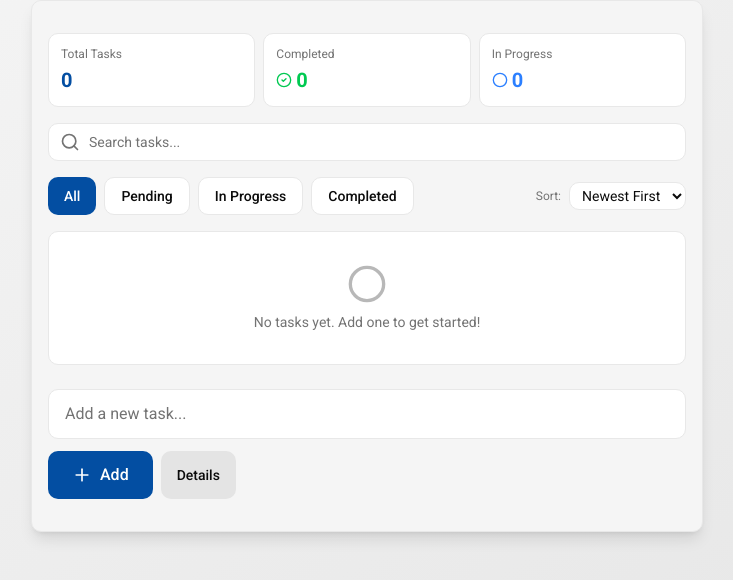
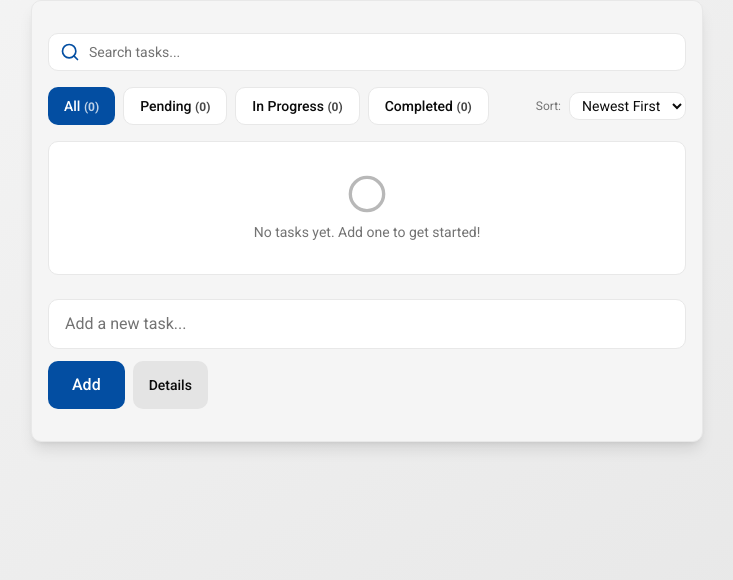
Before and after one commit to shreejanmishra/Tresata_Round_1, a React (Vite) app: page / in a window 1280 px wide. Shown: the top 580 px of the page, without its empty margins (273-1006 px from the left). Built offline with nearby package versions, Linux system fonts and the light colour scheme.

Commit message:
adding metrics to the tab

```diff
--- a/src/TaskAdder.jsx
+++ b/src/TaskAdder.jsx
@@ -1,6 +1,4 @@
 import { useState } from "react";
-
-import { Plus } from "lucide-react";
 
 const TaskAdder = ({ onAddTask }) => {
   const [titleInput, setTitleInput] = useState("");
@@ -46,7 +44,6 @@ const TaskAdder = ({ onAddTask }) => {
           aria-label="Add new task"
           className="px-6 py-3 bg-primary text-primary-foreground rounded-lg hover:opacity-90 transition-opacity font-medium flex items-center gap-2"
         >
-          <Plus className="w-5 h-5" />
           <span className="hidden sm:inline">Add</span>
         </button>
         <button
--- a/src/TaskFilters.jsx
+++ b/src/TaskFilters.jsx
@@ -1,9 +1,28 @@
-export default function TaskFilters({ currentFilter, onFilterChange }) {
+export default function TaskFilters({
+  currentFilter,
+  onFilterChange,
+  allCount = 0,
+  pendingCount = 0,
+  inProgressCount = 0,
+  completedCount = 0,
+}) {
   const filters = [
-    { value: "all", label: "All" },
-    { value: "pending", label: "Pending" },
-    { value: "in-progress", label: "In Progress" },
-    { value: "completed", label: "Completed" },
+    { value: "all", label: "All", count: allCount },
+    {
+      value: "pending",
+      label: "Pending",
+      count: pendingCount,
+    },
+    {
+      value: "in-progress",
+      label: "In Progress",
+      count: inProgressCount,
+    },
+    {
+      value: "completed",
+      label: "Completed",
+      count: completedCount,
+    },
   ];
 
   return (
@@ -23,7 +42,8 @@ export default function TaskFilters({ currentFilter, onFilterChange }) {
               : "bg-card border border-border text-foreground hover:border-primary"
           }`}
         >
-          {f.label}
+          {f.label}{" "}
+          <span className="text-xs opacity-75 font-bold ">({f.count})</span>
         </button>
       ))}
     </div>
--- a/src/TaskItem.jsx
+++ b/src/TaskItem.jsx
@@ -141,7 +141,7 @@ export default function TaskItem({ task, onToggle, onUpdate, onDelete }) {
               className={`flex-1 text-lg ${
                 task.status === "completed"
                   ? "line-through text-muted-foreground"
-                  : "text-foreground"
+                  : "text-[oklch(0.4365_0.1509_256.72)]"
               }`}
               data-testid="task-title"
             >
@@ -155,7 +155,7 @@ export default function TaskItem({ task, onToggle, onUpdate, onDelete }) {
                   setIsEditing(true);
                 }}
                 aria-label={`Edit "${task.title}"`}
-                className="p-1 text-muted-foreground hover:text-[#D0D0D0] transition-colors"
+                className="p-1 text-muted-foreground hover:text-[oklch(0.4365_0.1509_256.72)] transition-colors"
               >
                 <Edit2 className="w-5 h-5" />
               </button>
@@ -173,7 +173,7 @@ export default function TaskItem({ task, onToggle, onUpdate, onDelete }) {
       {task.description && !isEditing && (
         <button
           onClick={() => setShowDescription(!showDescription)}
-          className="flex items-center gap-2 text-sm text-muted-foreground hover:text-[#D0D0D0] transition-colors ml-9 py-1"
+          className="flex items-center gap-2 text-sm font-medium text-muted-foreground hover:text-[oklch(0.4365_0.1509_256.72)] hover:bg-[oklch(0.4365_0.1509_256.72)]/10 transition-all ml-9 py-1 px-2 rounded cursor-pointer"
           aria-label={showDescription ? "Hide description" : "Show description"}
         >
           {showDescription ? (
@@ -181,7 +181,7 @@ export default function TaskItem({ task, onToggle, onUpdate, onDelete }) {
           ) : (
             <ChevronDown className="w-4 h-4 text-[#034EA2]" />
           )}
-          Description
+          Details
         </button>
       )}
 
--- a/src/TaskManager.jsx
+++ b/src/TaskManager.jsx
@@ -134,49 +134,9 @@ export default function TaskManager() {
       className="min-h-screen bg-gradient-to-br from-background to-secondary"
     >
       <div className="container max-w-2xl mx-auto px-4 py-8 border border-border rounded-lg bg-background shadow-lg">
-        <div className="grid grid-cols-3 gap-2 mb-4">
-          <div className="bg-card rounded-lg p-3 border border-border">
-            <div className="text-xs text-muted-foreground mb-1">
-              Total Tasks
-            </div>
-            <div
-              className="text-xl font-bold text-primary"
-              data-testid="total-count"
-            >
-              {tasks.length}
-            </div>
-          </div>
-          <div className="bg-card rounded-lg p-3 border border-border">
-            <div className="text-xs text-muted-foreground mb-1">Completed</div>
-            <div className="flex items-center gap-1">
-              <CheckCircle2 className="w-4 h-4 text-green-500" />
-              <span
-                className="text-xl font-bold text-green-500"
-                data-testid="completed-count"
-              >
-                {completedCount}
-              </span>
-            </div>
-          </div>
-          <div className="bg-card rounded-lg p-3 border border-border">
-            <div className="text-xs text-muted-foreground mb-1">
-              In Progress
-            </div>
-            <div className="flex items-center gap-1">
-              <Circle className="w-4 h-4 text-blue-500" />
-              <span
-                className="text-xl font-bold text-blue-500"
-                data-testid="in-progress-count"
-              >
-                {inProgressCount}
-              </span>
-            </div>
-          </div>
-        </div>
-
         <div className="mb-4">
           <div className="relative">
-            <Search className="absolute left-3 top-1/2 transform -translate-y-1/2 w-5 h-5 text-muted-foreground" />
+            <Search className="absolute left-3 top-1/2 transform -translate-y-1/2 w-5 h-5 text-[oklch(0.4365_0.1509_256.72)]" />
             <input
               type="text"
               placeholder="Search tasks..."
@@ -199,7 +159,14 @@ export default function TaskManager() {
 
         <div className="flex flex-col gap-2 mb-4 md:flex-row md:items-center md:justify-between">
           <div className="flex-1">
-            <TaskFilters currentFilter={filter} onFilterChange={setFilter} />
+            <TaskFilters
+              currentFilter={filter}
+              onFilterChange={setFilter}
+              allCount={tasks.length}
+              pendingCount={pendingCount}
+              inProgressCount={inProgressCount}
+              completedCount={completedCount}
+            />
           </div>
           <div className="flex items-center gap-2">
             <label htmlFor="sort-by" className="text-xs text-muted-foreground">
```
